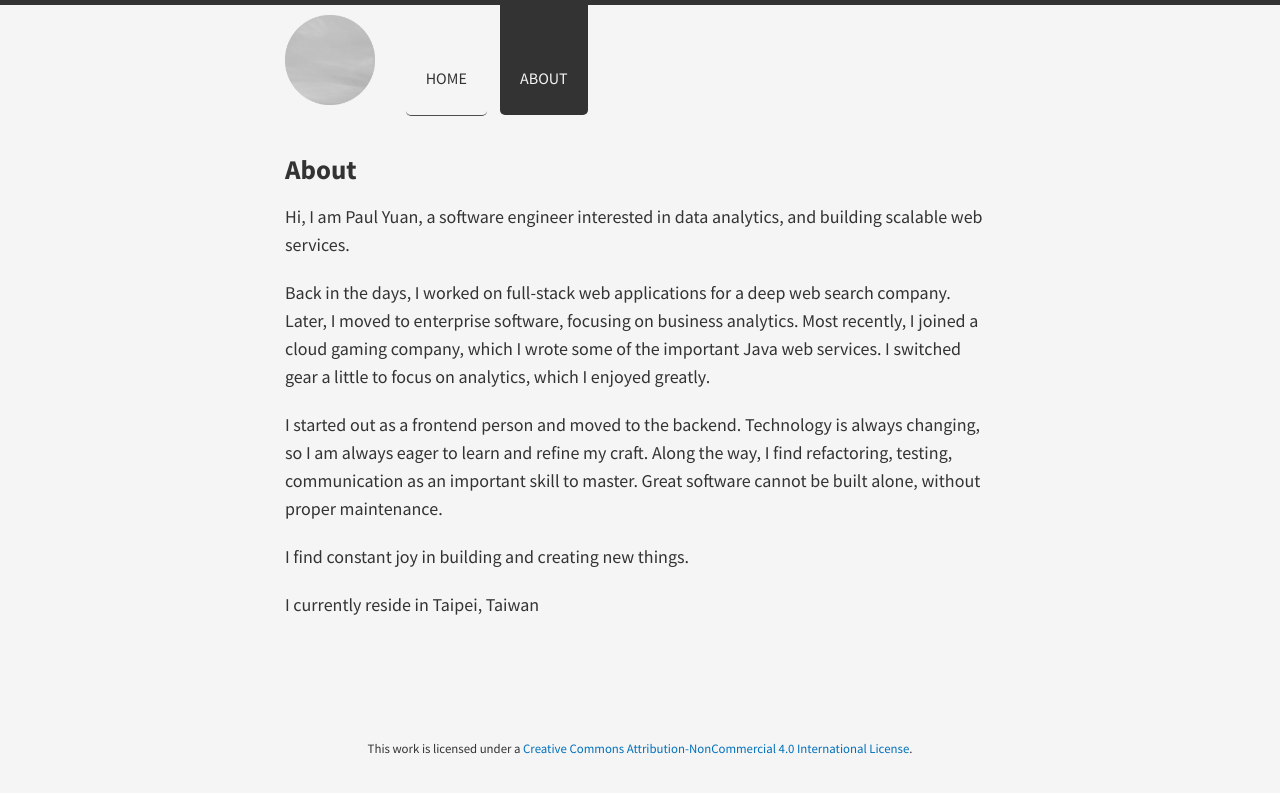
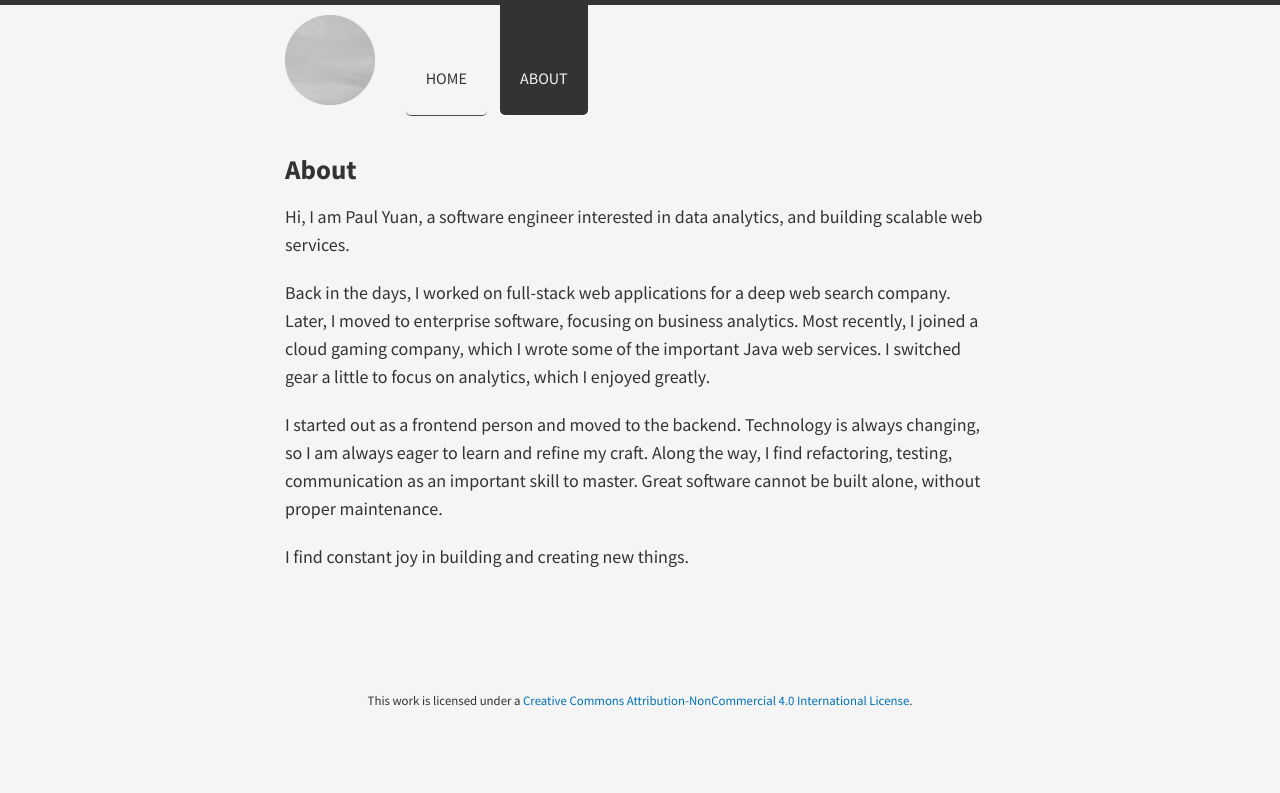
Before and after one commit to puyuan/puyuan.github.io, a Jekyll site: the page built from about/index.md, in a window 1280 px wide. Shown: the top 793 px of the page. Built offline with Jekyll 4.4.1, drawn with Linux system fonts in a browser that asks for light colours; nearby versions of some CDN libraries; Markdown is read by kramdown in place of the engine named in the settings.

Commit message:
Update index.md

```diff
--- a/about/index.md
+++ b/about/index.md
@@ -13,5 +13,3 @@ gear a little to focus on analytics, which I enjoyed greatly.
 I started out as a frontend person and moved to the backend. Technology is always changing, so I am always eager to learn and refine my craft. Along the way, I find refactoring, testing, communication as an important skill to master. Great software cannot be built alone, without proper maintenance.
 
 I find constant joy in building and creating new things.
-
-I currently reside in Taipei, Taiwan
```
